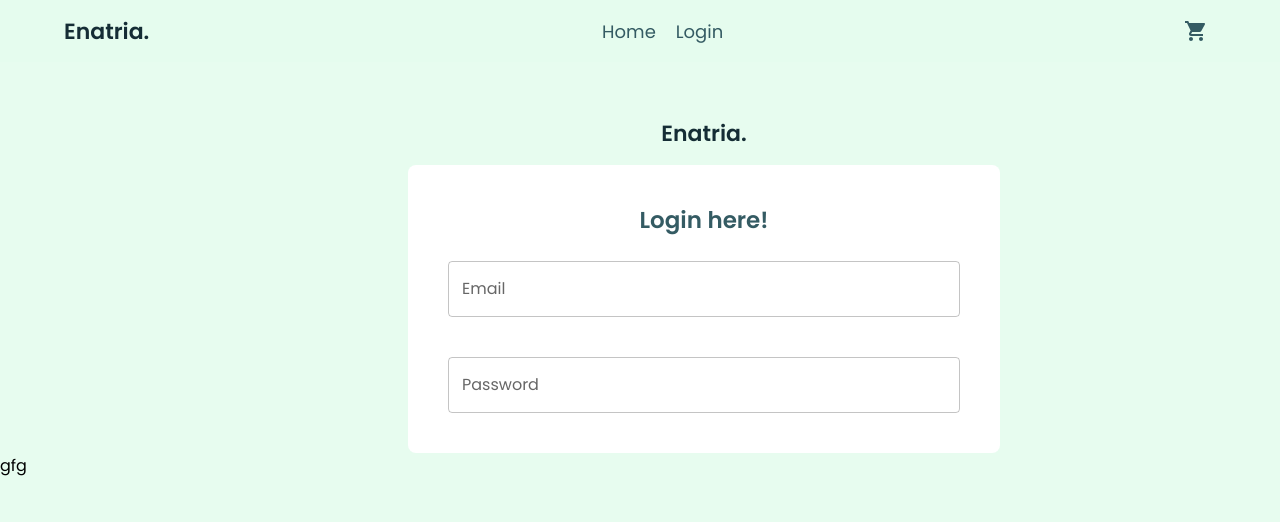
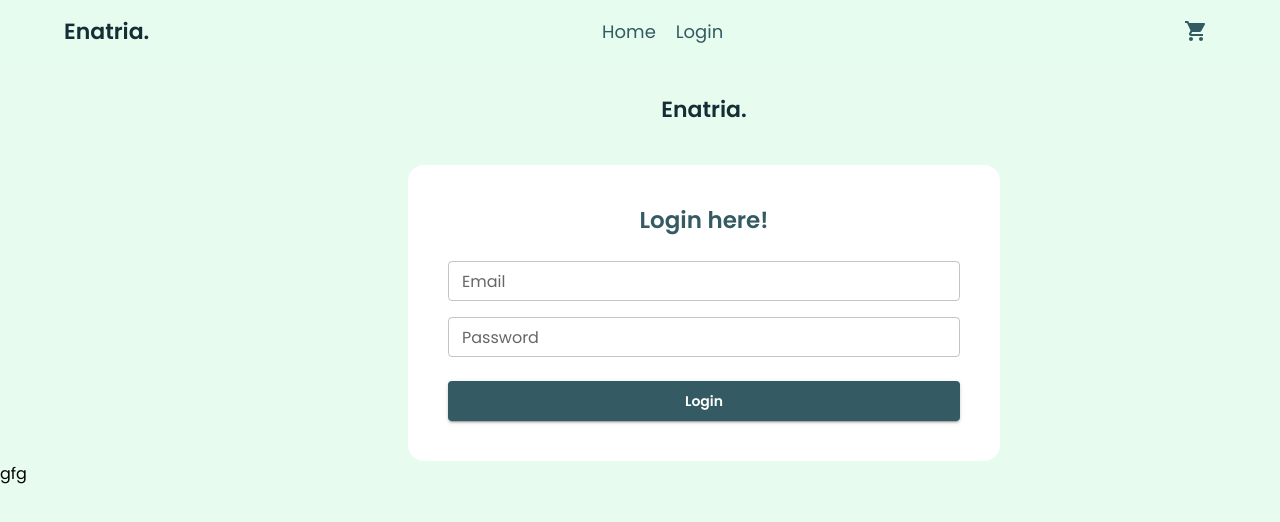
Before and after one commit to enatria/e-commerce, a React (Create React App) app: page /login in a window 1280 px wide. Shown: the top 522 px of the page. Built offline with nearby package versions, Linux system fonts and the light colour scheme.

Commit message:
add button to login page

```diff
--- a/package.json
+++ b/package.json
@@ -8,6 +8,7 @@
     "@mui/icons-material": "^5.1.1",
     "@mui/material": "^5.1.1",
     "@mui/styles": "^5.1.1",
+    "@reduxjs/toolkit": "^1.6.2",
     "@testing-library/jest-dom": "^5.15.0",
     "@testing-library/react": "^11.2.7",
     "@testing-library/user-event": "^12.8.3",
--- a/src/components/atoms/Button/index.js
+++ b/src/components/atoms/Button/index.js
@@ -13,7 +13,7 @@ function Button(props) {
     if (props.blank && props.link) {
         return (
             <a href={props.link} target="_blank" rel="noreferrer">
-            <MuiButton variant={props.variant} color="primary" onClick={props.onClick}>
+            <MuiButton  sx={{textTransform:'none', fontSize:14, fontWeight:600, width:'100%'}} variant={props.variant} color="primary" onClick={props.onClick} size={props.size}>
                 {props.children}
             </MuiButton>
             </a>
@@ -23,7 +23,7 @@ function Button(props) {
             <RouteLink
             style={{textDecoration: 'none'}}
             to={props.href} target={props.blank ? '_blank' : ''} >
-                <MuiButton variant={props.variant} color="primary" onClick={props.onClick}>
+                <MuiButton sx={{textTransform:'none', fontSize:14, fontWeight:600, width:'100%'}} variant={props.variant} color="primary" onClick={props.onClick} size={props.size}>
                     {props.children}
                 </MuiButton>
             </RouteLink>
@@ -33,12 +33,14 @@ function Button(props) {
 
 Button.defaultProps = {
     variant: buttonVariant.DEFAULT,
+    size: 'small',
     href: '/'
 };
 
 Button.propTypes = {
     href: PropTypes.string,
     variant: PropTypes.string,
+    size: PropTypes.string,
     onClick: PropTypes.func
 };
 
--- a/src/components/atoms/Link/index.js
+++ b/src/components/atoms/Link/index.js
@@ -4,7 +4,7 @@ import MuiLink from '@mui/material/Link'
 
 function Link(props) {
     return (
-        <RouteLink style={{textDecoration: 'none', fontSize:18}} to={props.href}>
+        <RouteLink style={{textDecoration: 'none', fontSize:18, fontWeight:500}} to={props.href}>
             <MuiLink underline="none" color="primary">
                 {props.children}
             </MuiLink>
--- /dev/null
+++ b/src/components/atoms/index.js
@@ -0,0 +1,5 @@
+import Button from './Button';
+import Brand from './Brand';
+import Link from './Link';
+
+export { Button, Brand, Link };
--- a/src/components/molecules/CardLogin/index.js
+++ b/src/components/molecules/CardLogin/index.js
@@ -3,6 +3,7 @@ import Box from '@mui/material/Box';
 import Typography from '@mui/material/Typography';
 import TextField from '@mui/material/TextField';
 import { makeStyles } from '@mui/styles';
+import { Button } from '../../atoms';
 
 const useStyles = makeStyles({
     root: {
@@ -18,13 +19,14 @@ const CardLogin = () => {
     return (
         <Box sx={{
             backgroundColor: 'white',
+            marginTop:3,
             display: "flex",
             flexDirection: 'column',
             width: '40vw',
             padding:5,
             justifyContent: 'space-between',
             alignItems:'center',
-            borderRadius:2
+            borderRadius:4
         }}>
             <Box style={{
                 translateX:'40%',
@@ -32,8 +34,11 @@ const CardLogin = () => {
             }}>
                 <Typography variant="h5" color="primary.main" fontWeight="fontWeightBold">Login here!</Typography>
             </Box>
-            <TextField className={classes.root} id="outlined-basic" sx={{marginBottom:5, width:'100%'}} color='primary' label="Email" variant="outlined" />
-            <TextField id="outlined-basic" sx={{width:'100%'}} color="primary" label="Password" type="password" variant="outlined" />
+            <TextField size="small" className={classes.root} id="outlined-basic" sx={{marginBottom:2, width:'100%'}} color='primary' label="Email" variant="outlined" />
+            <TextField size="small" id="outlined-basic" sx={{width:'100%'}} color="primary" label="Password" type="password" variant="outlined" />
+            <Box  sx={{marginTop:3, width:'100%'}}>
+            <Button size="large">Login</Button>
+            </Box>
         </Box>
     )
 }
--- a/src/components/molecules/CardProduct/index.js
+++ b/src/components/molecules/CardProduct/index.js
@@ -3,7 +3,7 @@ import Box from '@mui/material/Box';
 import CardActions from '@mui/material/CardActions';
 import CardContent from '@mui/material/CardContent';
 import CardMedia from '@mui/material/CardMedia';
-import Button from '../../atoms/Button';
+import {Button} from '../../atoms';
 import Typography from '@mui/material/Typography';
 
 import { makeStyles } from '@mui/styles';
--- a/src/components/molecules/NavBar/index.js
+++ b/src/components/molecules/NavBar/index.js
@@ -14,15 +14,15 @@ import Brand from '../../atoms/Brand';
 
 const useStyles = makeStyles({
   root: {
-    boxShadow: 'none !important',
+
   },
 });
 
 export default function Navbar() {
   const classes = useStyles();
   return (
-    <Box sx={{ flexGrow: 1 }}>
-      <AppBar position="static" className={classes.root} color="info">
+    <Box sx={{ flexGrow: 1 }} className={classes.root}>
+      <AppBar position="static" sx={{ boxShadow: 'none !important',}}  color="info">
         <Container>
           <Box
             sx={{
--- a/src/pages/Login/index.js
+++ b/src/pages/Login/index.js
@@ -13,7 +13,7 @@ const Login = () => {
                 flexDirection:'column',
                 justifyContent: 'space-between',
                 alignItems: 'center',
-                marginTop:5
+                marginTop:2
         }}>
             <Brand/>
             <CardLogin/>
--- /dev/null
+++ b/src/redux/store.js
@@ -0,0 +1 @@
+import {configureStore} from
```
Also changed, not shown: 1 other file (tests, documents, lock files or other folders).
